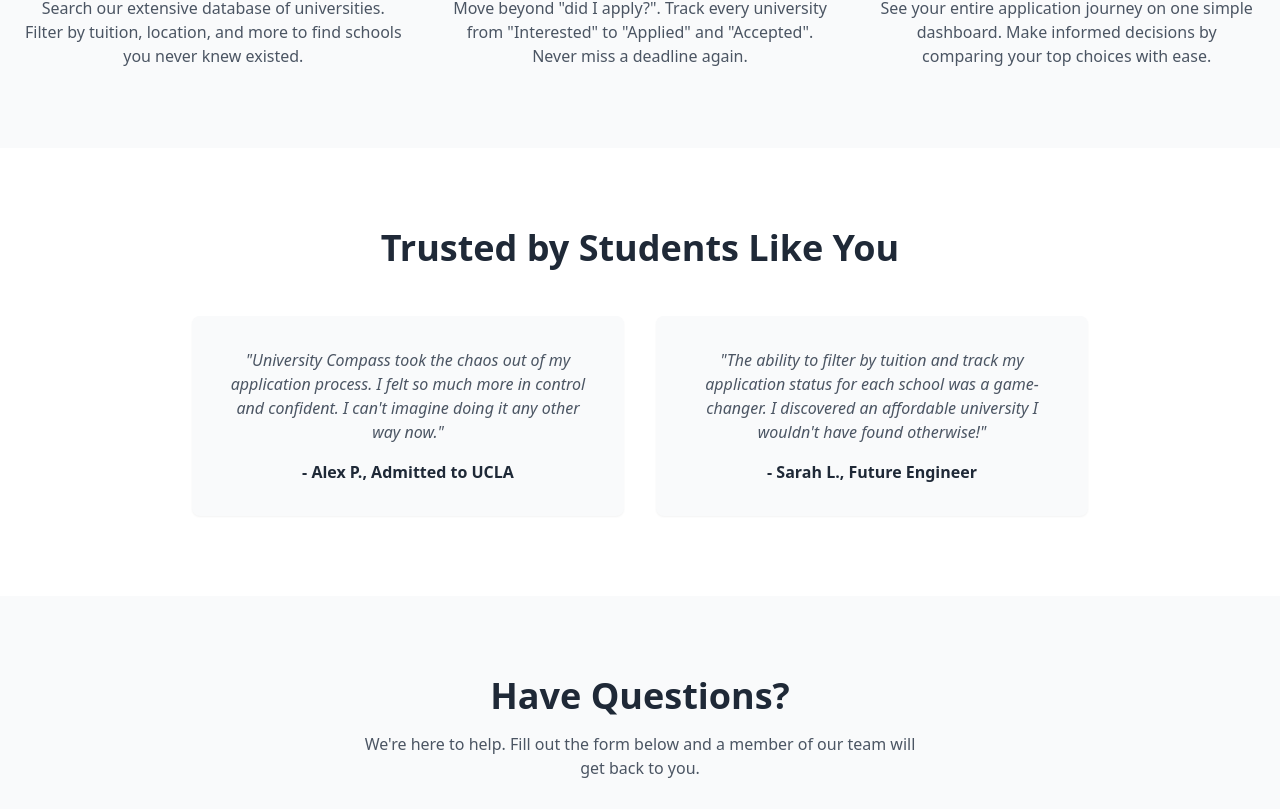
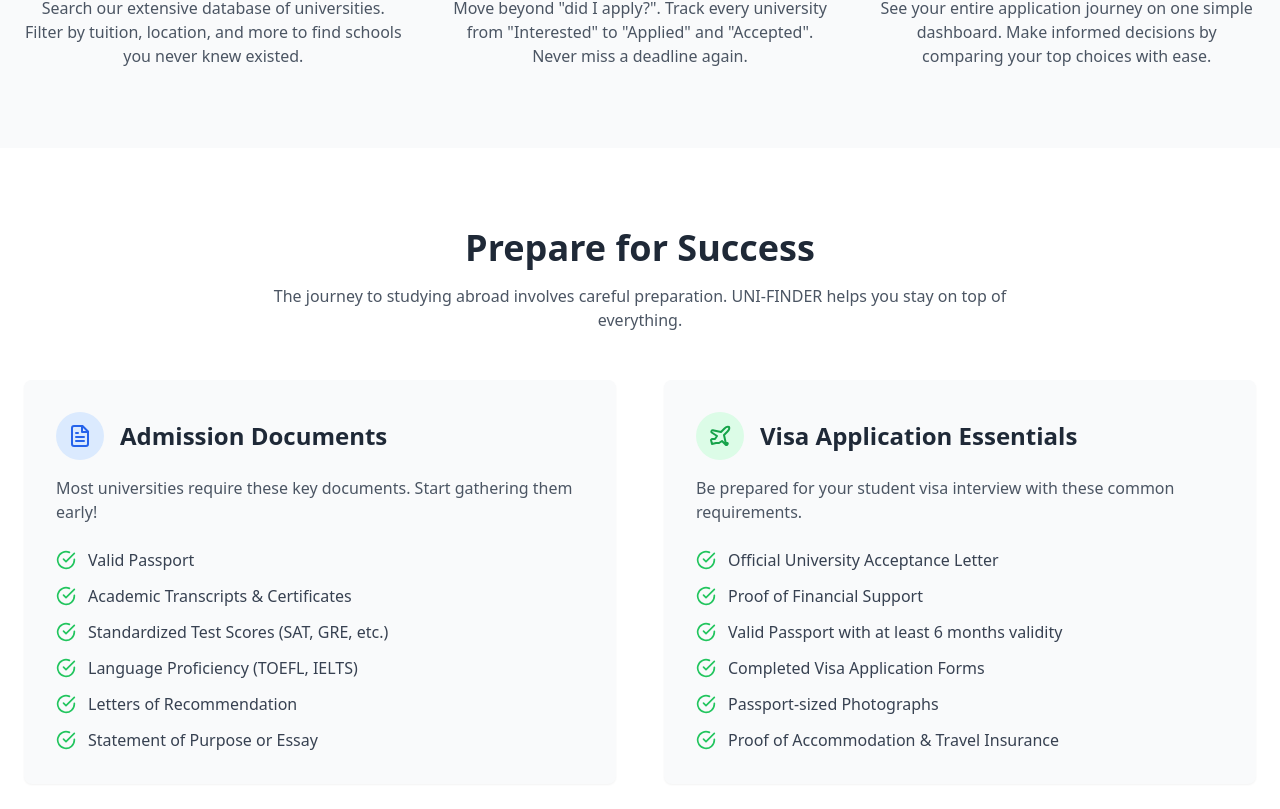
Before and after one commit to hizki-rp/uni-frontend, a React (Vite) app: page / in a window 1280 px wide. Shown: the part 911-1720 px from the top of the page. Built offline with nearby package versions, Linux system fonts and the light colour scheme; no server answers.

Commit message:
requirements added on home page

```diff
--- a/src/pages/HomePage.jsx
+++ b/src/pages/HomePage.jsx
@@ -1,5 +1,5 @@
 import React from "react";
-import { Link } from "react-router-dom";
+import { Link } from "react-router-dom"; // --- SVG Icons ---
 const SearchIcon = (props) => (
   <svg
     {...props}
@@ -61,6 +61,44 @@ const CheckCircleIcon = (props) => (
   </svg>
 );
 
+const DocumentTextIcon = (props) => (
+  <svg
+    {...props}
+    xmlns="http://www.w3.org/2000/svg"
+    width="24"
+    height="24"
+    viewBox="0 0 24 24"
+    fill="none"
+    stroke="currentColor"
+    strokeWidth="2"
+    strokeLinecap="round"
+    strokeLinejoin="round"
+  >
+    <path d="M14.5 2H6a2 2 0 0 0-2 2v16a2 2 0 0 0 2 2h12a2 2 0 0 0 2-2V7.5L14.5 2z" />
+    <polyline points="14 2 14 8 20 8" />
+    <line x1="16" y1="13" x2="8" y2="13" />
+    <line x1="16" y1="17" x2="8" y2="17" />
+    <line x1="10" y1="9" x2="8" y2="9" />
+  </svg>
+);
+
+const PlaneIcon = (props) => (
+  <svg
+    {...props}
+    xmlns="http://www.w3.org/2000/svg"
+    width="24"
+    height="24"
+    viewBox="0 0 24 24"
+    fill="none"
+    stroke="currentColor"
+    strokeWidth="2"
+    strokeLinecap="round"
+    strokeLinejoin="round"
+  >
+    <path d="M17.8 19.2 16 11l3.5-3.5C21 6 21.5 4 21 3c-1-.5-3 0-4.5 1.5L13 8 4.8 6.2c-.5-.1-.9.1-1.1.5l-.3.5c-.2.5-.1 1 .3 1.3L9 12l-2 3H4l-1 1 1 4 4-1h3l3-2 3.7 3.7c.4.4 1 .4 1.4 0l.4-.4c.4-.4.4-1 0-1.4Z" />
+  </svg>
+);
+
 const HomePage = () => {
   const handleContactSubmit = (e) => {
     e.preventDefault();
@@ -85,9 +123,9 @@ const HomePage = () => {
             Don't Just Apply. Strategize.
           </h1>
           <p className="text-lg md:text-xl max-w-3xl mx-auto mb-8">
-            Stop juggling spreadsheets and scattered notes. University Compass
-            is your all-in-one dashboard to discover, track, and conquer your
-            university applications.
+            Stop juggling spreadsheets and scattered notes. UNI-FINDER is your
+            all-in-one dashboard to discover, track, and conquer your university
+            applications.
           </p>
           <Link
             to="/register"
@@ -106,7 +144,7 @@ const HomePage = () => {
           </h2>
           <p className="text-gray-600 max-w-2xl mx-auto mb-12">
             You're missing out on the most organized way to manage your future.
-            Here's what you get with University Compass:
+            Here's what you get with UNI-FINDER:
           </p>
           <div className="grid grid-cols-1 md:grid-cols-3 gap-12">
             <div className="feature-card">
@@ -145,6 +183,104 @@ const HomePage = () => {
         </div>
       </section>
 
+      {/* Preparation Section */}
+      <section id="preparation" className="py-20">
+        <div className="container mx-auto px-6">
+          <div className="text-center">
+            <h2 className="text-3xl md:text-4xl font-bold mb-4">
+              Prepare for Success
+            </h2>
+            <p className="text-gray-600 max-w-3xl mx-auto mb-12">
+              The journey to studying abroad involves careful preparation.
+              UNI-FINDER helps you stay on top of everything.
+            </p>
+          </div>
+          <div className="grid grid-cols-1 lg:grid-cols-2 gap-12 items-start">
+            {/* Admission Documents */}
+            <div className="bg-gray-50 p-8 rounded-lg shadow-sm">
+              <div className="flex items-center mb-4">
+                <div className="bg-blue-100 text-blue-600 rounded-full p-3 inline-block">
+                  <DocumentTextIcon className="h-6 w-6" />
+                </div>
+                <h3 className="text-2xl font-bold ml-4">Admission Documents</h3>
+              </div>
+              <p className="text-gray-600 mb-6">
+                Most universities require these key documents. Start gathering
+                them early!
+              </p>
+              <ul className="space-y-3 text-gray-700">
+                <li className="flex items-center">
+                  <CheckCircleIcon className="h-5 w-5 text-green-500 mr-3 flex-shrink-0" />
+                  Valid Passport
+                </li>
+                <li className="flex items-center">
+                  <CheckCircleIcon className="h-5 w-5 text-green-500 mr-3 flex-shrink-0" />
+                  Academic Transcripts & Certificates
+                </li>
+                <li className="flex items-center">
+                  <CheckCircleIcon className="h-5 w-5 text-green-500 mr-3 flex-shrink-0" />
+                  Standardized Test Scores (SAT, GRE, etc.)
+                </li>
+                <li className="flex items-center">
+                  <CheckCircleIcon className="h-5 w-5 text-green-500 mr-3 flex-shrink-0" />
+                  Language Proficiency (TOEFL, IELTS)
+                </li>
+                <li className="flex items-center">
+                  <CheckCircleIcon className="h-5 w-5 text-green-500 mr-3 flex-shrink-0" />
+                  Letters of Recommendation
+                </li>
+                <li className="flex items-center">
+                  <CheckCircleIcon className="h-5 w-5 text-green-500 mr-3 flex-shrink-0" />
+                  Statement of Purpose or Essay
+                </li>
+              </ul>
+            </div>
+
+            {/* Visa Requirements */}
+            <div className="bg-gray-50 p-8 rounded-lg shadow-sm">
+              <div className="flex items-center mb-4">
+                <div className="bg-green-100 text-green-600 rounded-full p-3 inline-block">
+                  <PlaneIcon className="h-6 w-6" />
+                </div>
+                <h3 className="text-2xl font-bold ml-4">
+                  Visa Application Essentials
+                </h3>
+              </div>
+              <p className="text-gray-600 mb-6">
+                Be prepared for your student visa interview with these common
+                requirements.
+              </p>
+              <ul className="space-y-3 text-gray-700">
+                <li className="flex items-center">
+                  <CheckCircleIcon className="h-5 w-5 text-green-500 mr-3 flex-shrink-0" />
+                  Official University Acceptance Letter
+                </li>
+                <li className="flex items-center">
+                  <CheckCircleIcon className="h-5 w-5 text-green-500 mr-3 flex-shrink-0" />
+                  Proof of Financial Support
+                </li>
+                <li className="flex items-center">
+                  <CheckCircleIcon className="h-5 w-5 text-green-500 mr-3 flex-shrink-0" />
+                  Valid Passport with at least 6 months validity
+                </li>
+                <li className="flex items-center">
+                  <CheckCircleIcon className="h-5 w-5 text-green-500 mr-3 flex-shrink-0" />
+                  Completed Visa Application Forms
+                </li>
+                <li className="flex items-center">
+                  <CheckCircleIcon className="h-5 w-5 text-green-500 mr-3 flex-shrink-0" />
+                  Passport-sized Photographs
+                </li>
+                <li className="flex items-center">
+                  <CheckCircleIcon className="h-5 w-5 text-green-500 mr-3 flex-shrink-0" />
+                  Proof of Accommodation & Travel Insurance
+                </li>
+              </ul>
+            </div>
+          </div>
+        </div>
+      </section>
+
       {/* Testimonials Section */}
       <section className="py-20">
         <div className="container mx-auto px-6 text-center">
@@ -154,9 +290,9 @@ const HomePage = () => {
           <div className="grid grid-cols-1 md:grid-cols-2 gap-8 max-w-4xl mx-auto">
             <div className="bg-gray-50 p-8 rounded-lg shadow-sm">
               <p className="text-gray-600 italic mb-4">
-                "University Compass took the chaos out of my application
-                process. I felt so much more in control and confident. I can't
-                imagine doing it any other way now."
+                "UNI-FINDER took the chaos out of my application process. I felt
+                so much more in control and confident. I can't imagine doing it
+                any other way now."
               </p>
               <p className="font-bold">- Alex P., Admitted to UCLA</p>
             </div>
@@ -271,8 +407,7 @@ const HomePage = () => {
       <footer className="bg-gray-800 text-gray-400 py-8">
         <div className="container mx-auto px-6 text-center">
           <p>
-            &copy; {new Date().getFullYear()} University Compass. All Rights
-            Reserved.
+            &copy; {new Date().getFullYear()} UNI-FINDER. All Rights Reserved.
           </p>
           <div className="mt-4">
             <Link to="/privacy" className="hover:text-white mx-2">
```
Also changed, not shown: src/pages/ContactPage.jsx (+47 -60 lines).
